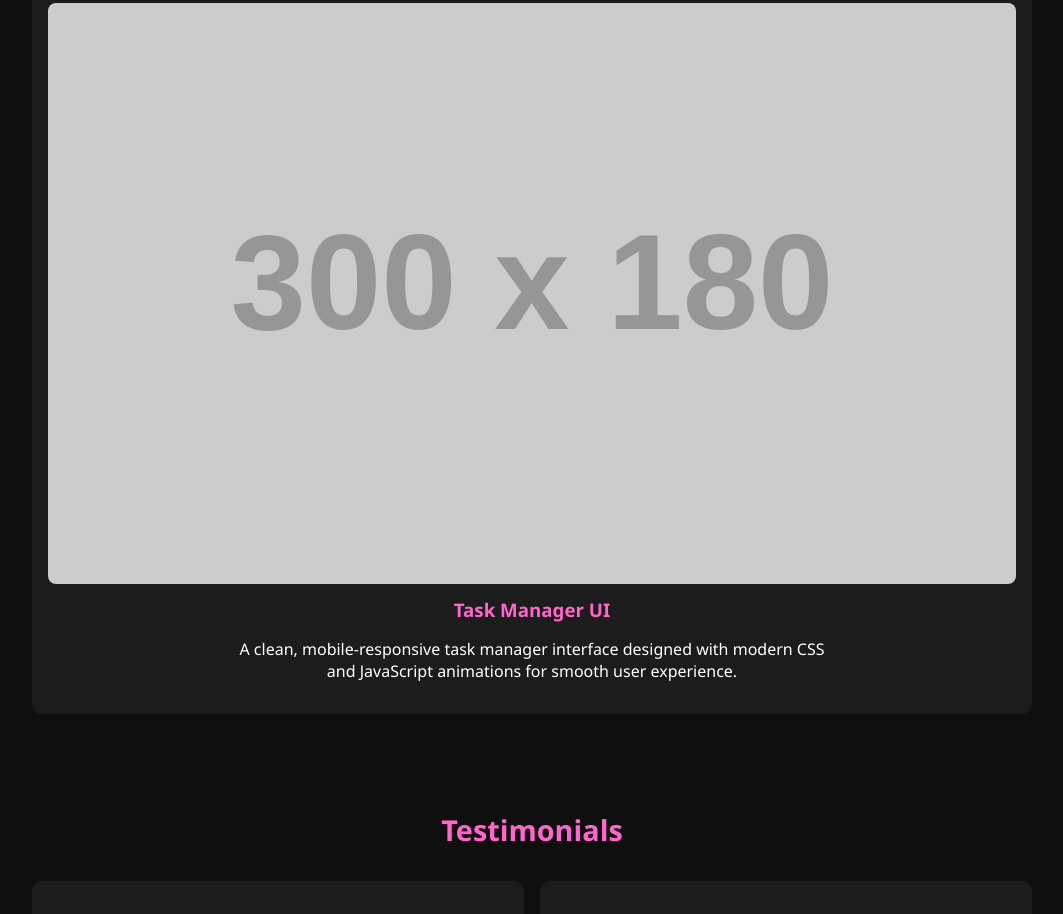
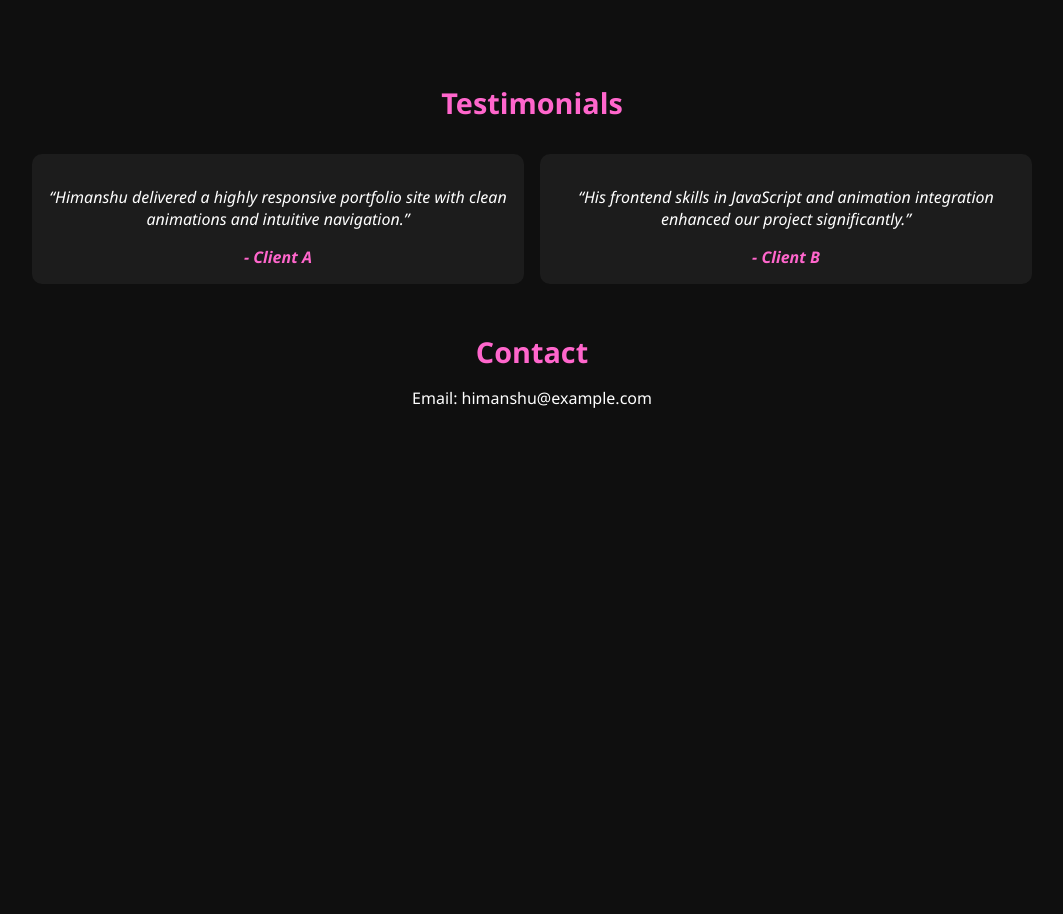
Before and after one commit to Himanshu95151/Portfolio-, a plain HTML site: page index.html in a window 1280 px wide. Shown: the part 2095-3009 px from the top of the page, without its empty margins (108-1171 px from the left). After the commit the page ends 2584 px from the top, so only its background shows below. Drawn offline with nearby package versions, Linux system fonts and the light colour scheme; placeholder pictures from the web are drawn by us.

Commit message:
Update index.html

```diff
--- a/index.html
+++ b/index.html
@@ -53,11 +53,6 @@
       <h3>Animated Portfolio</h3>
       <p>A personal portfolio project using motion graphics and Lottie animations to showcase frontend projects professionally with animations.</p>
     </div>
-    <div class="project-card">
-      <img src="https://via.placeholder.com/300x180.png?text=Task+Manager+UI" alt="Task Manager UI">
-      <h3>Task Manager UI</h3>
-      <p>A clean, mobile-responsive task manager interface designed with modern CSS and JavaScript animations for smooth user experience.</p>
-    </div>
   </div>
 </section>
 
```
